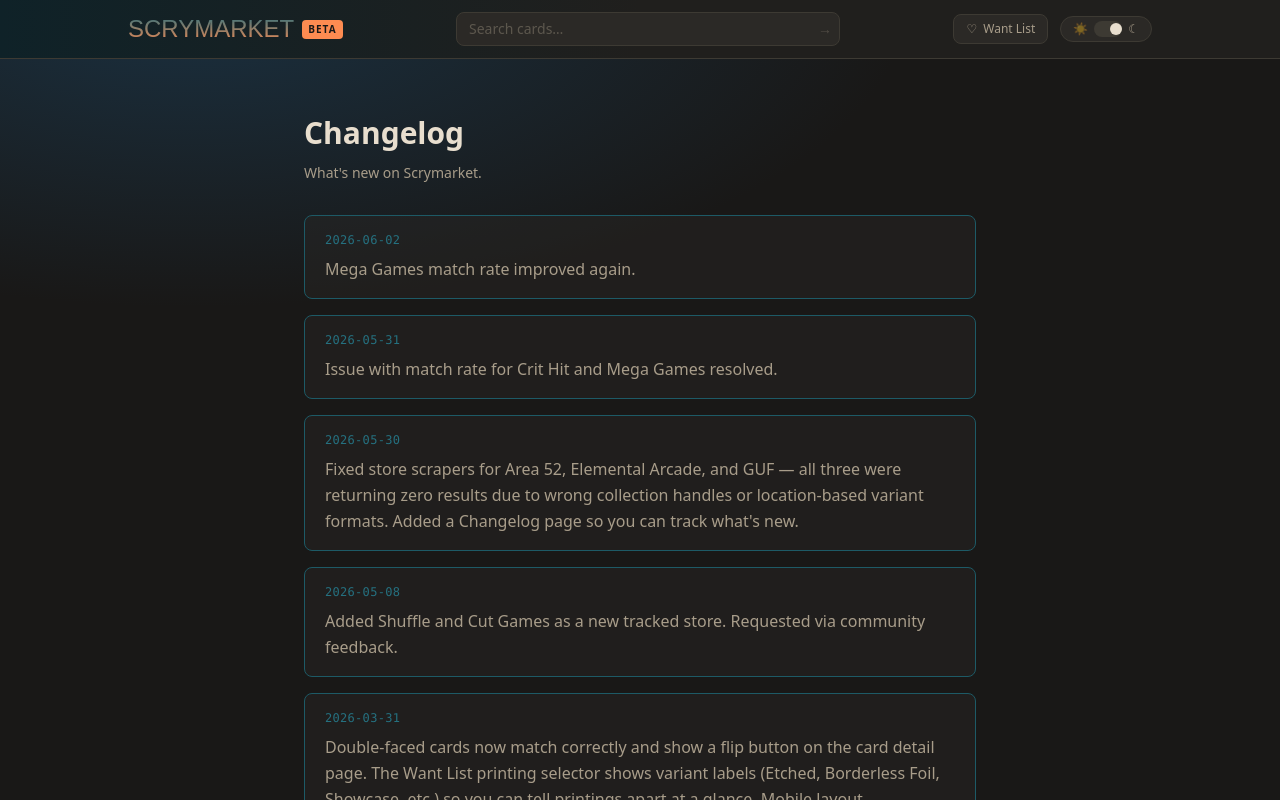
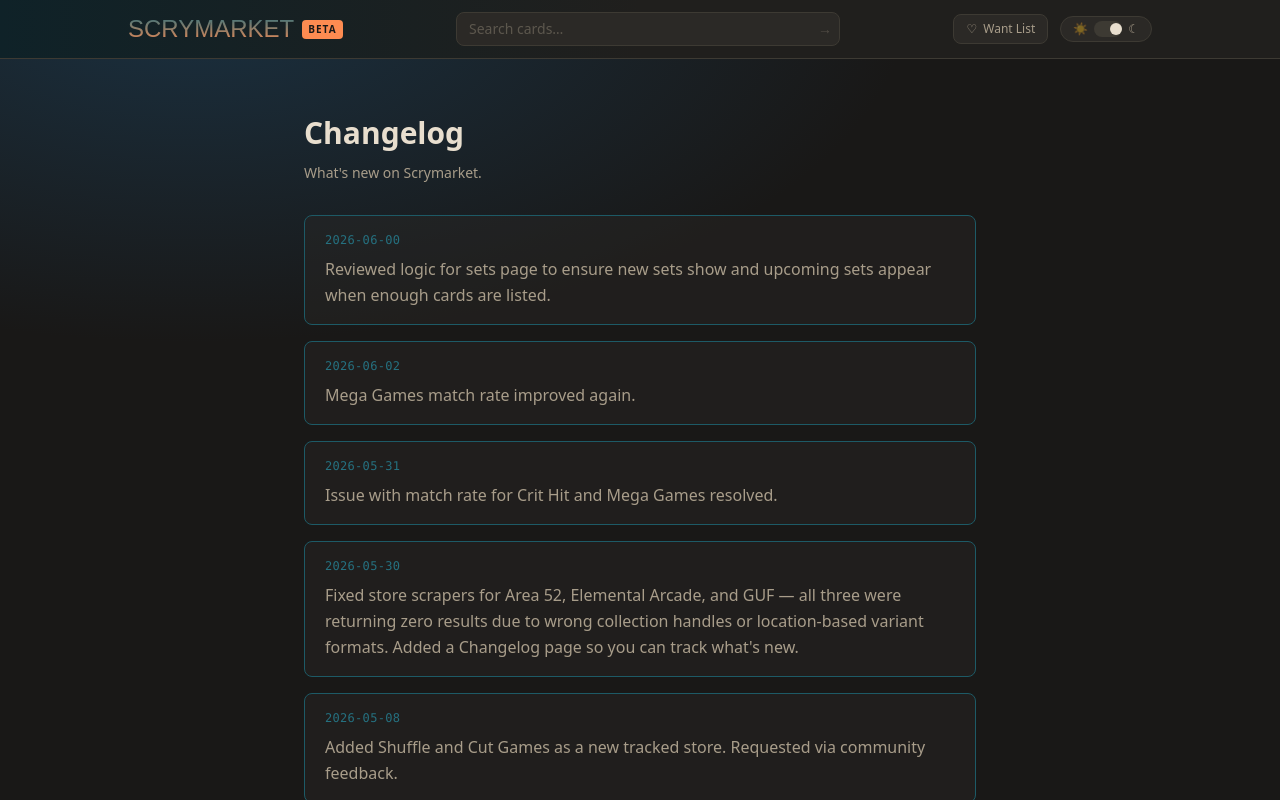
Before and after one commit to luperr/mtg-au-tracker, a Next.js app in the folder apps/web/: page /changelog in a window 1280 px wide. Shown: the top 800 px of the page. Built offline with nearby package versions, Linux system fonts and the light colour scheme; a web font is replaced by a local one.

Commit message:
add changelog update for feature

```diff
--- a/apps/web/src/app/changelog/page.tsx
+++ b/apps/web/src/app/changelog/page.tsx
@@ -6,6 +6,10 @@ export const metadata: Metadata = {
 };
 
 const entries: { date: string; text: string }[] = [
+    {
+    date: "2026-06-00",
+    text: "Reviewed logic for sets page to ensure new sets show and upcoming sets appear when enough cards are listed.",
+  },
   {
     date: "2026-06-02",
     text: "Mega Games match rate improved again.",
```
